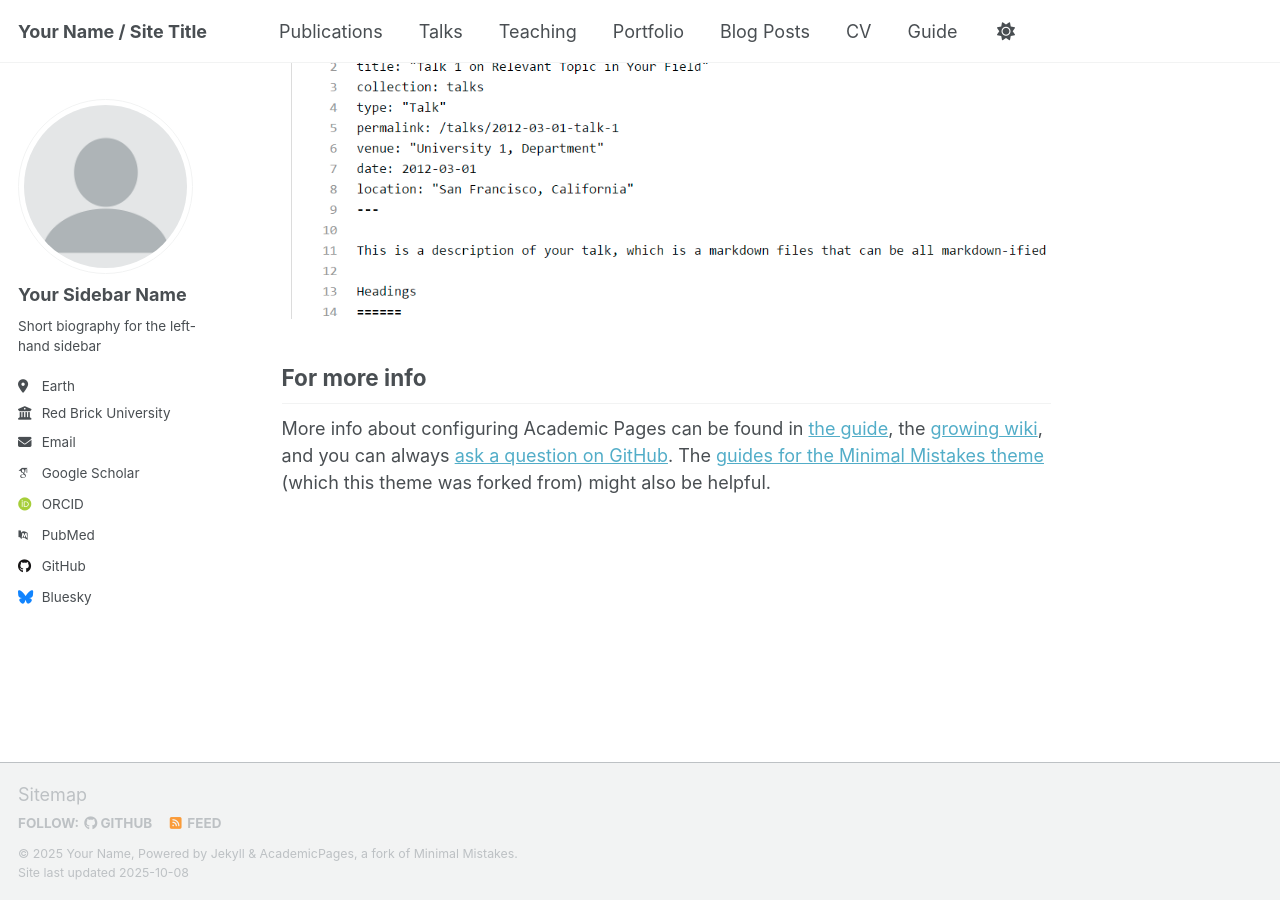
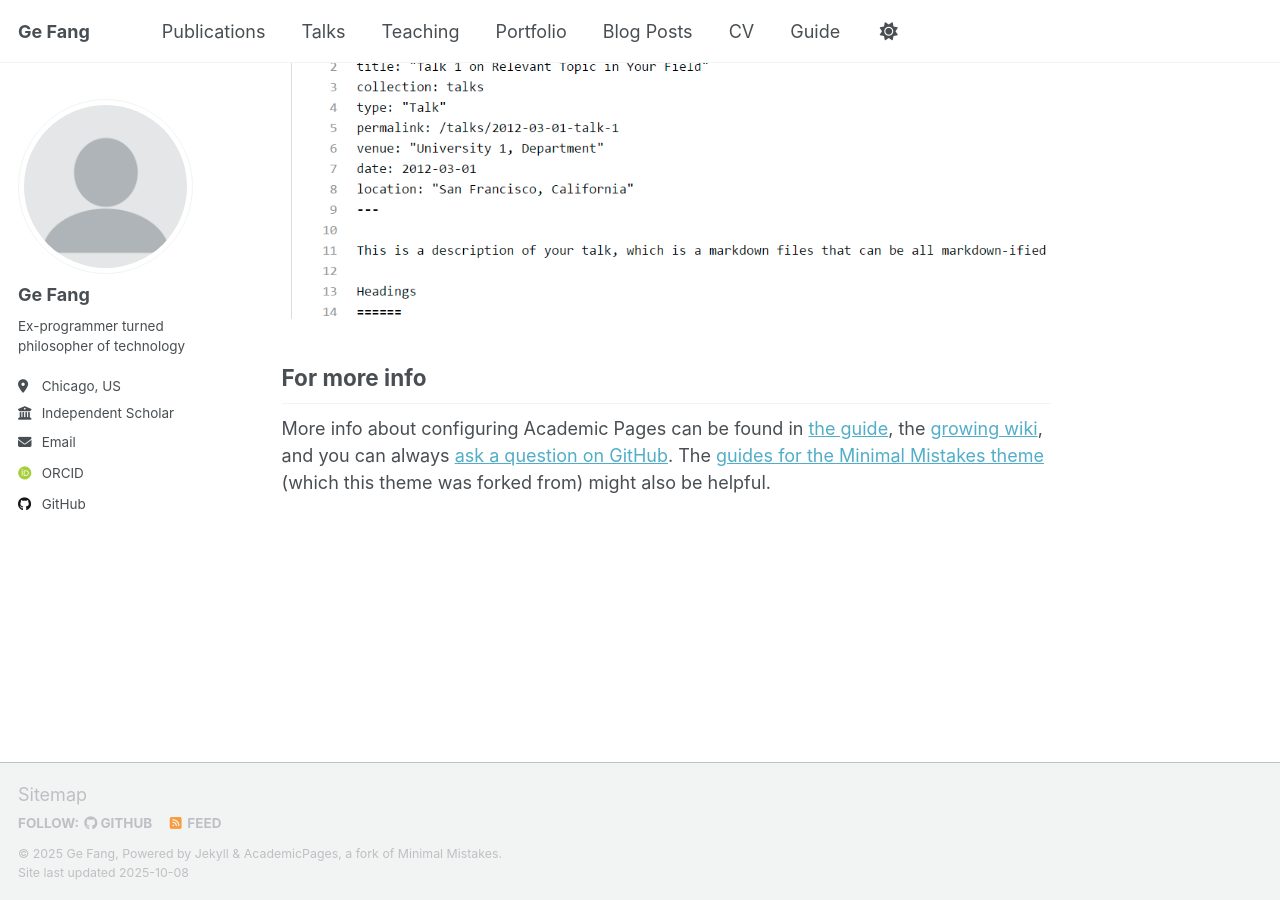
Before and after one commit to fangge518/academic, a Jekyll site: the page built from _pages/about.md, in a window 1280 px wide and 900 px high, scrolled down 2880 px. Built offline with Jekyll 4.4.1, drawn with Linux system fonts in a browser that asks for light colours; some web fonts are replaced; a script that is not in the unit is left out.

Commit message:
config: set title/url/baseurl/author

```diff
--- a/_config.yml
+++ b/_config.yml
@@ -9,13 +9,13 @@
 # Basic Site Settings
 locale                   : "en-US"
 site_theme               : "default" # Currently available options are "default", "air"
-title                    : "Your Name / Site Title"
+title                    : "Ge Fang"
 title_separator          : "-"
-name                     : &name "Your Name"
-description              : &description "Your Name's academic portfolio"   # Update this with a general description of your site, this is the default if not overridden by a page
-url                      : https://academicpages.github.io # The base hostname & protocol for your site e.g. "https://[your GitHub username].github.io",
+name                     : &name "Ge Fang"
+description              : &description "Philosopher of technology — exploring expertise, evolution, and learning."   # Update this with a general description of your site, this is the default if not overridden by a page
+url                      : https://fangge518.github.io # The base hostname & protocol for your site e.g. "https://[your GitHub username].github.io",
                                                            # or if you already have some other page hosted on Github then use "https://[your GitHub username].github.io/[Your Repo Name]"
-baseurl                  : "" # the subpath of your site, e.g. "/blog"
+baseurl                  : "/academic" # the subpath of your site, e.g. "/blog"
 repository               : "academicpages/academicpages.github.io"
 
 # Site Author - The following control what appear as part of the author content on the side bar.
@@ -24,23 +24,23 @@ repository               : "academicpages/academicpages.github.io"
 author:
   # Biographic information
   avatar           : "profile.png"
-  name             : "Your Sidebar Name"
+  name             : "Ge Fang"
   pronouns         : # example: "she/her"
-  bio              : "Short biography for the left-hand sidebar"
-  location         : "Earth"
-  employer         : "Red Brick University"
+  bio              : "Ex-programmer turned philosopher of technology"
+  location         : "Chicago, US"
+  employer         : "Independent Scholar"
   uri              : # URL
-  email            : "none@example.org"
+  email            : "fangge518@gmail.com"
 
   # Academic websites
   academia         : # URL
   arxiv            : # URL - Update with the correct link to your profile
-  googlescholar    : "https://scholar.google.com/citations?user=PS_CX0AAAAAJ"
+  googlescholar    : # URL
   inspire-hep      : # URL
   impactstory      : # URL
-  orcid            : "http://orcid.org/yourorcidurl"
+  orcid            : "https://orcid.org/0009-0003-3742-3269"
   semantic         : # URL
-  pubmed           : "https://www.ncbi.nlm.nih.gov/pubmed/?term=john+snow"
+  pubmed           : # URL
   researchgate     : # URL
   scopus           : # URL
 
@@ -48,13 +48,13 @@ author:
   bitbucket        : # Username - Update with your username on the site
   codepen          : # Username
   dribbble         : # Username
-  github           : "academicpages"
+  github           : "https://github.com/fangge518"
   kaggle           : # Username
   stackoverflow    : # User number or user number and name (i.e., use "1" or "1/jeff-atwood")
 
   # Social media
   artstation       : # Username
-  bluesky          : "bsky.app" # Replace this with you Bluesky username
+  bluesky          : # Username
   facebook         : # Username
   flickr           : # Username
   foursquare       : # Username
```
